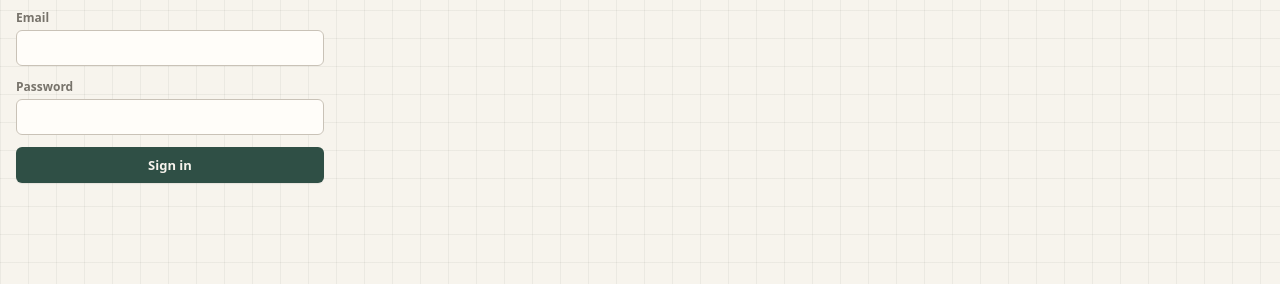
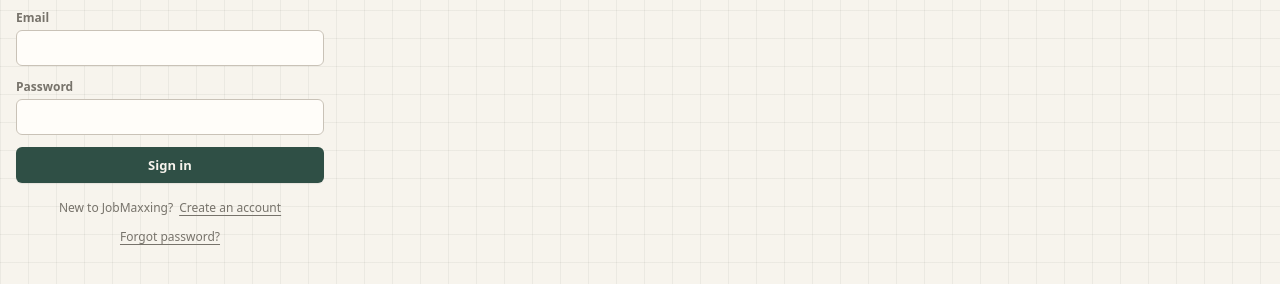
Before and after one commit to RohanGottipati/JobMaxxing-extension, a website with bundled scripts: page popup/popup.html in a window 1280 px wide. Shown: the part 102-386 px from the top of the page. Built offline with nearby package versions, Linux system fonts and the light colour scheme; some packages are replaced by stand-ins of ours; no server answers.

Commit message:
feat(popup): add sign-up and forgot-password links to login view
Logged-out users can now create an account or reset their password by
opening the web app (respects APP_URL) directly from the extension popup.

```diff
--- a/popup/popup.css
+++ b/popup/popup.css
@@ -658,6 +658,17 @@ label:focus-within {
 }
 .btn-link:hover { color: var(--foreground); }
 .login-view .btn-primary { width: 100%; justify-content: center; display: inline-flex; align-items: center; gap: 8px; min-height: 36px; }
+.login-alt {
+  display: flex;
+  justify-content: center;
+  align-items: center;
+  flex-wrap: wrap;
+  gap: 6px;
+  margin: 4px 0 0;
+  font-size: 12px;
+  color: var(--muted-foreground);
+}
+.login-alt .btn-link { align-self: auto; }
 
 @keyframes spin {
   to { transform: rotate(360deg); }
--- a/popup/popup.html
+++ b/popup/popup.html
@@ -18,6 +18,11 @@
     <label class="field"><span>Password</span><input id="login-password" type="password" autocomplete="current-password" required></label>
     <p id="login-error" class="login-error" style="display:none"></p>
     <button id="btn-sign-in" class="btn-primary" type="submit">Sign in</button>
+    <p class="login-alt">
+      New to JobMaxxing?
+      <button id="link-signup" class="btn-link" type="button">Create an account</button>
+    </p>
+    <button id="link-forgot" class="btn-link" type="button">Forgot password?</button>
   </form>
 
   <div id="app-view" style="display:none">
--- a/popup/popup.js
+++ b/popup/popup.js
@@ -734,3 +734,6 @@
   onHydrate: hydrateHome,
   onSignedIn: refreshHome,
 });
+
+document.getElementById('link-signup')?.addEventListener('click', () => openJobMaxxing('/signup'));
+document.getElementById('link-forgot')?.addEventListener('click', () => openJobMaxxing('/forgot-password'));
```
